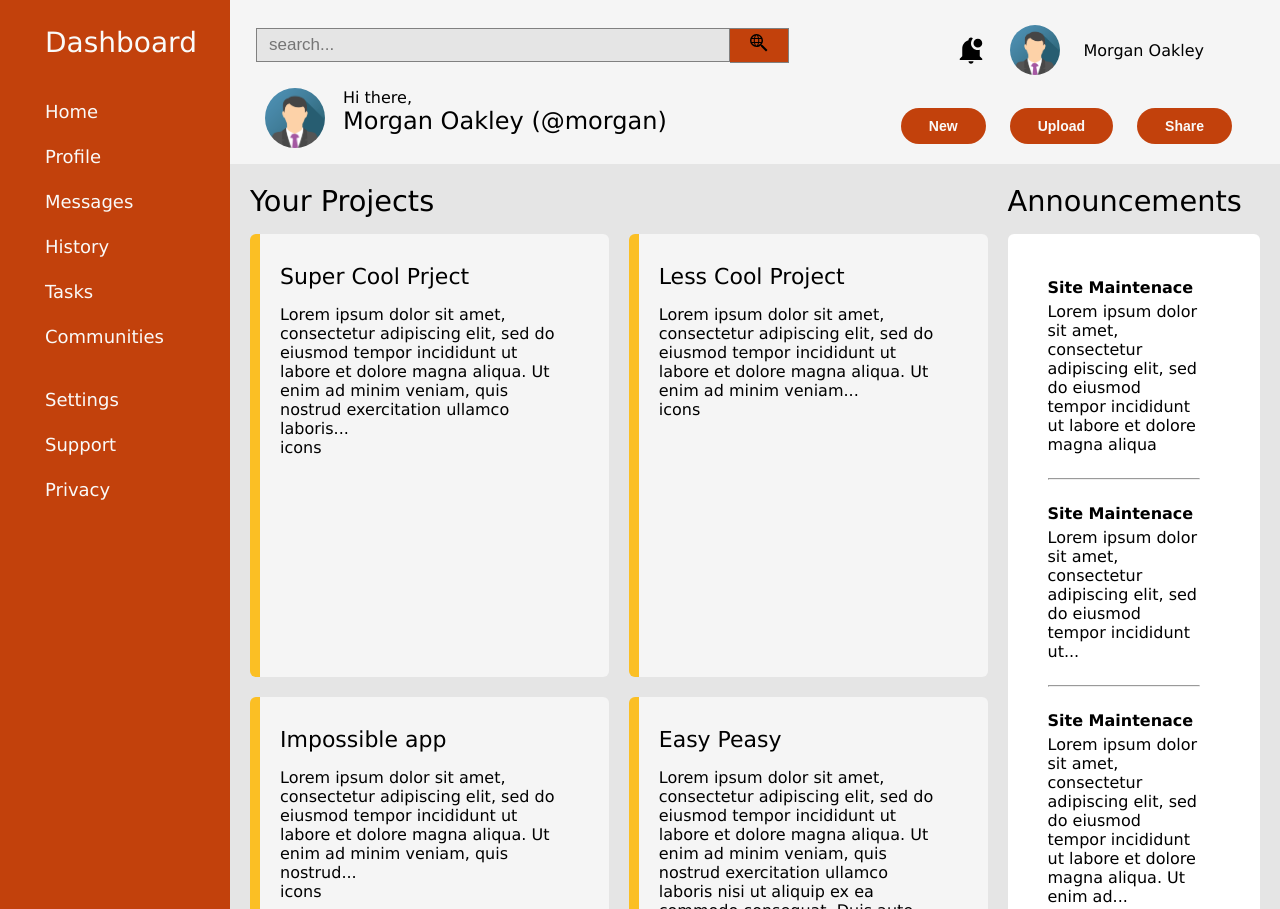
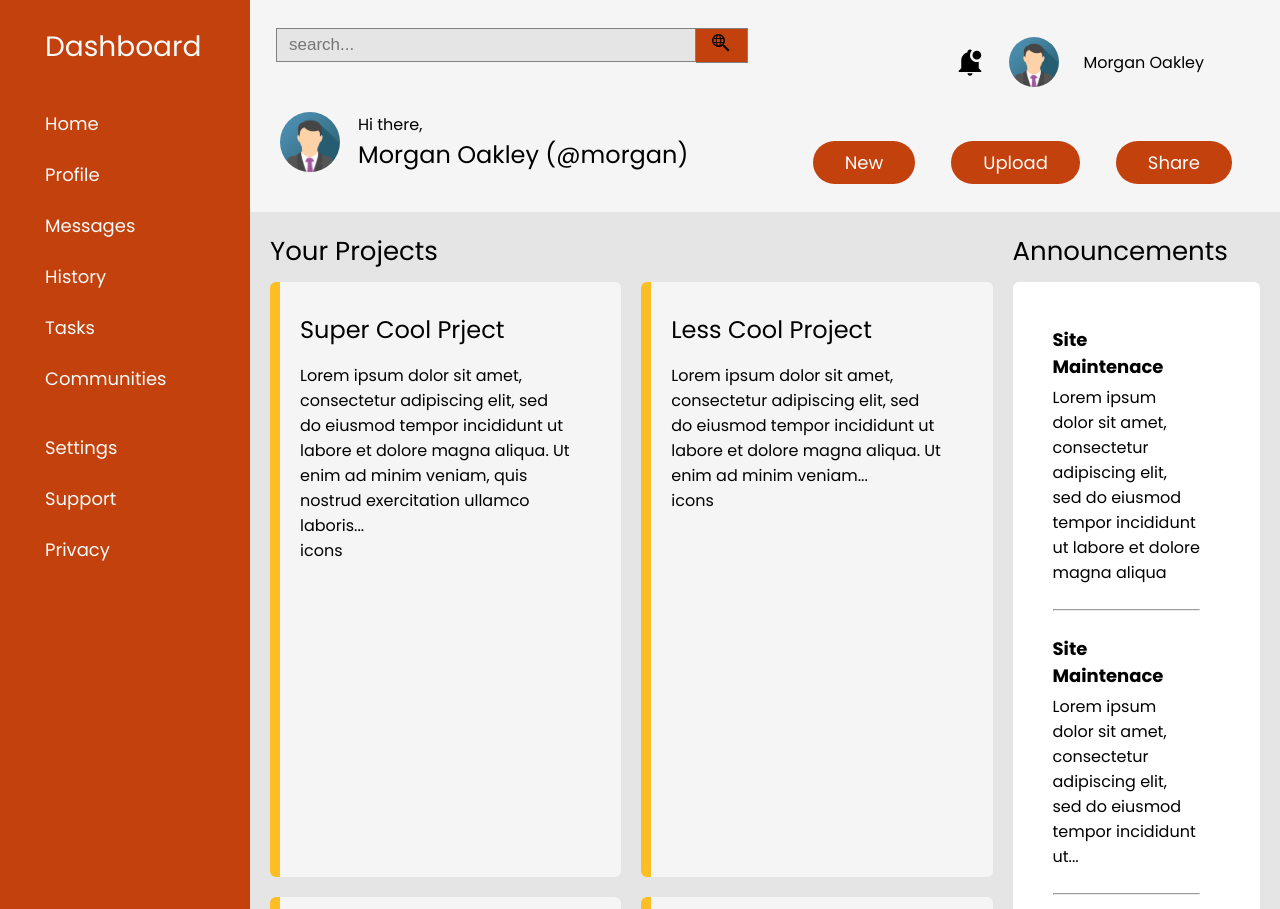
Before and after one commit to connorrewa/admin-dashboard, a plain HTML site: page index.html in a window 1280 px wide. Shown: the top 909 px of the page. Drawn offline with Linux system fonts and the light colour scheme.

Commit message:
fix button styling

```diff
--- a/index.html
+++ b/index.html
@@ -6,6 +6,9 @@
     <meta name="viewport" content="width=device-width, initial-scale=1.0">
     <title>Document</title>
     <link rel="stylesheet" href="src/style.css">
+    <link rel="preconnect" href="https://fonts.googleapis.com">
+<link rel="preconnect" href="https://fonts.gstatic.com" crossorigin>
+<link href="https://fonts.googleapis.com/css2?family=Poppins:ital,wght@0,100;0,200;0,300;0,400;0,500;0,600;0,700;0,800;0,900;1,100;1,200;1,300;1,400;1,500;1,600;1,700;1,800;1,900&display=swap" rel="stylesheet">
 </head>
 
 <body>
--- a/src/style.css
+++ b/src/style.css
@@ -1,7 +1,7 @@
 html {
     box-sizing: border-box;
     font-size: 16px;
-    font-family: 'Lucida Sans', 'Lucida Sans Regular', 'Lucida Grande', 'Lucida Sans Unicode', Geneva, Verdana, sans-serif
+    font-family: 'Poppins', 'Lucida Sans', 'Lucida Sans Regular', 'Lucida Grande', 'Lucida Sans Unicode', Geneva, Verdana, sans-serif
 }
 
 *,
@@ -42,7 +42,7 @@ html {
 
 body {
     display: grid;
-    grid-template-columns: 230px 4fr;
+    grid-template-columns: 250px 4fr;
     grid-template-rows: 1fr 4fr;
 }
 
@@ -138,7 +138,7 @@ input[type=search]:focus {
     grid-row: 1 / 3;
     border-radius: 50%;
     width: 60px;
-    justify-self: end;
+    justify-self: center;
     margin-inline: 18px;
 }
 
@@ -160,19 +160,19 @@ button img {
 .buttons {
     display: flex;
     justify-content: right;
-    gap: 24px;
+    gap: 36px;
     align-items: center;
     margin-right: 3rem;
 }
 
 .buttons button {
-    padding: 10px 28px;
+    padding: 8px 32px;
     background-color:#c2410c;
     border-radius: 30px;
     color: #fafaf9;
     border: none;
-    font-size: 14px;
-    font-weight: 600;
+    font-size: 18px;
+    font-family: 'Poppins', sans-serif;
 }
 
 .buttons button:hover {
@@ -269,11 +269,11 @@ button img {
 }
 
 h3 {
-    font-size: 1.8rem;
+    font-size: 26px;
 }
 
 .card h4 {
-    font-size: 22px;
+    font-size: 24px;
     margin-bottom: 1rem;
 }
 
@@ -289,7 +289,7 @@ h3 {
 
 h5 {
     font-weight: 700;
-    font-size: 16px;
+    font-size: 18px;
     margin-bottom: 5px;
 }
 
```
